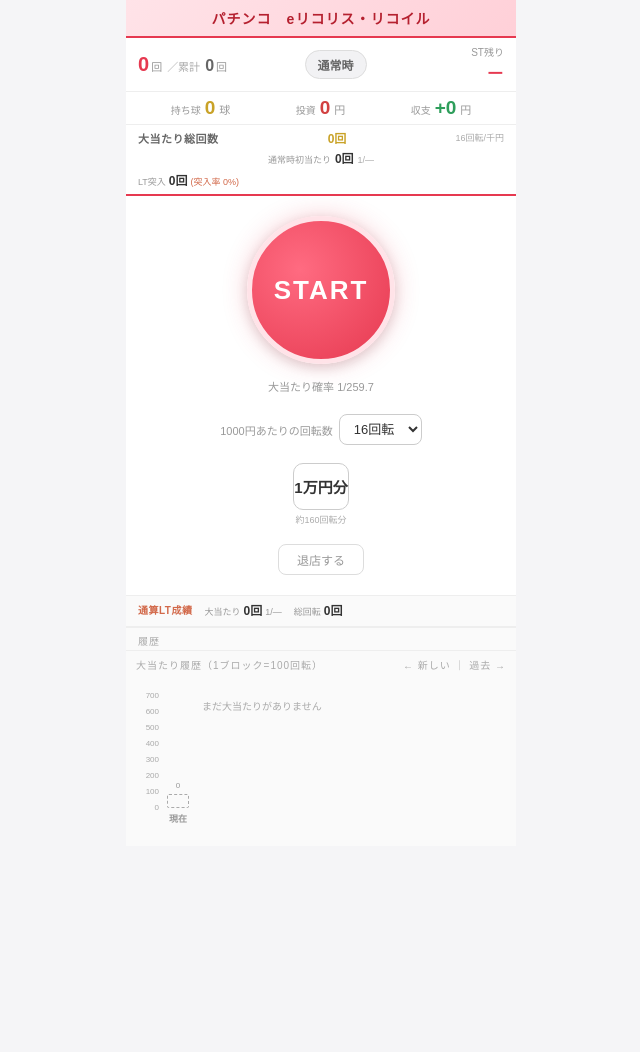
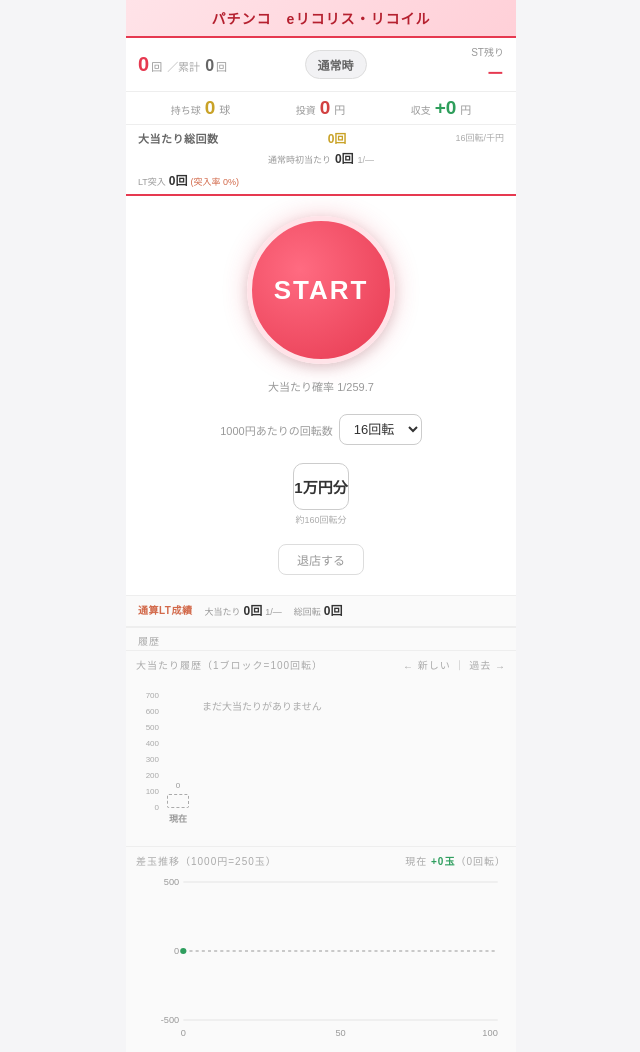
Before and after one commit to wwi195/pachinko-simulator-lycoris, a website: page index.html in a window 1280 px wide. Shown: the whole page, without its empty margins (319-959 px from the left). Before the commit the page ends 846 px from the top, so only its background shows below. Drawn offline with Linux system fonts and the light colour scheme.

Commit message:
差玉推移の折れ線グラフを追加
Co-Authored-By: Claude Opus 5.5 <noreply@anthropic.com>
Claude-Session: https://claude.ai/code/session_015GgmD4MiEe8Yo388aAa96A

```diff
--- a/index.html
+++ b/index.html
@@ -101,6 +101,12 @@
       </div>
     </div>
 
+    <!-- 差玉推移グラフ：横軸=総回転数、縦軸=差玉（持ち玉−投資玉） -->
+    <div id="slump-area">
+      <div class="slump-title"><span>差玉推移（1000円=250玉）</span><span id="slump-now"></span></div>
+      <svg id="slump-svg" viewBox="0 0 360 170" preserveAspectRatio="none"></svg>
+    </div>
+
   </div>
   <script src="logic.js"></script>
   <script src="script.js"></script>
--- a/script.js
+++ b/script.js
@@ -44,6 +44,7 @@ function consumeSpinCost() {
     game.toushi   += units * 1000;
     game.mochiDama = units * 250 - shortfall;
   }
+  recordSlump();
 }
 
 function addBalls(n) {
@@ -283,6 +284,7 @@ function resetGame() {
   game.ltUltimateDriveNominalBalls = 0;
   game.pending         = {};
   game.eigyoAlertShown = false;
+  game.slump = [{ x: 0, y: 0 }];
   game.log             = [];
   render();
 }
@@ -294,12 +296,77 @@ function setState(state) {
   render();
 }
 
+// ---- 差玉推移グラフ ----
+// 差玉 = 持ち玉 − 投資玉（1000円=250玉）。横軸は通常時の総回転数
+function currentDiffBalls() {
+  return Math.round(game.mochiDama - game.toushi / 4);
+}
+function recordSlump() {
+  if (!game.slump) game.slump = [{ x: 0, y: 0 }];
+  const y = currentDiffBalls();
+  const pts = game.slump;
+  const last = pts[pts.length - 1];
+  if (last.x === game.totalSpins && last.y === y) return;
+  pts.push({ x: game.totalSpins, y });
+  if (pts.length > 40000) game.slump = pts.filter((_, i) => i % 2 === 0 || i === pts.length - 1);
+}
+function slumpNiceStep(range) {
+  const raw = range / 4;
+  const pow = Math.pow(10, Math.floor(Math.log10(raw)));
+  const n = raw / pow;
+  return (n <= 1 ? 1 : n <= 2 ? 2 : n <= 5 ? 5 : 10) * pow;
+}
+function renderSlumpGraph() {
+  const el = document.getElementById('slump-svg');
+  if (!el) return;
+  recordSlump();
+  const pts = game.slump;
+  const W = 360, H = 170, L = 46, R = 8, T = 10, B = 22;
+  const maxX = Math.max(100, pts[pts.length - 1].x);
+  let minY = 0, maxY = 0;
+  pts.forEach((p) => { if (p.y < minY) minY = p.y; if (p.y > maxY) maxY = p.y; });
+  if (maxY - minY < 1000) { maxY += 500; minY -= 500; }
+  const step = slumpNiceStep(maxY - minY);
+  minY = Math.floor(minY / step) * step;
+  maxY = Math.ceil(maxY / step) * step;
+  const sx = (x) => L + (x / maxX) * (W - L - R);
+  const sy = (y) => T + (1 - (y - minY) / (maxY - minY)) * (H - T - B);
+  let grid = '';
+  for (let v = minY; v <= maxY + 1e-9; v += step) {
+    const y = sy(v).toFixed(1);
+    grid += `<line x1="${L}" y1="${y}" x2="${W - R}" y2="${y}" class="${v === 0 ? 'sl-zero' : 'sl-grid'}"/>`;
+    grid += `<text x="${L - 4}" y="${(+y + 3).toFixed(1)}" class="sl-ylab">${v.toLocaleString()}</text>`;
+  }
+  const xStep = slumpNiceStep(maxX);
+  for (let v = 0; v <= maxX + 1e-9; v += xStep) {
+    const anchor = sx(v) > W - R - 16 ? ' style="text-anchor:end"' : '';
+    grid += `<text x="${sx(v).toFixed(1)}" y="${H - 6}" class="sl-xlab"${anchor}>${v.toLocaleString()}</text>`;
+  }
+  const maxPts = (W - L - R) * 2;
+  const stride = Math.max(1, Math.floor(pts.length / maxPts));
+  const line = pts.filter((_, i) => i % stride === 0 || i === pts.length - 1)
+    .map((p) => `${sx(p.x).toFixed(1)},${sy(p.y).toFixed(1)}`).join(' ');
+  const cur = pts[pts.length - 1];
+  const cls = cur.y >= 0 ? 'plus' : 'minus';
+  // 0より上はプラス色、下はマイナス色で塗り分ける
+  const zeroOff = Math.min(1, Math.max(0, (sy(0) - T) / (H - T - B))).toFixed(4);
+  el.innerHTML = `<defs><linearGradient id="sl-grad" gradientUnits="userSpaceOnUse" x1="0" y1="${T}" x2="0" y2="${H - B}">
+      <stop offset="${zeroOff}" stop-color="#2e9e5e"/><stop offset="${zeroOff}" stop-color="#d64545"/>
+    </linearGradient></defs>
+    ${grid}
+    <polyline points="${line}" class="sl-line" stroke="url(#sl-grad)"/>
+    <circle cx="${sx(cur.x).toFixed(1)}" cy="${sy(cur.y).toFixed(1)}" r="3" class="sl-dot ${cls}"/>`;
+  document.getElementById('slump-now').innerHTML =
+    `現在 <b class="${cls}">${cur.y >= 0 ? '+' : ''}${cur.y.toLocaleString()}玉</b>（${game.totalSpins.toLocaleString()}回転）`;
+}
+
 function render() {
   renderHeader();
   renderModeBadge();
   renderMainScreen();
   renderRushStats();
   renderHitGraph();
+  renderSlumpGraph();
 }
 
 function renderHeader() {
--- a/style.css
+++ b/style.css
@@ -490,3 +490,17 @@ body {
 .hist-col.big-chain .hist-type { color: #c48f00; }
 .hist-idx { font-size: 8px; color: #aaa; height: 12px; }
 .hist-empty { font-size: 10px; color: #aaa; padding: 20px 4px; }
+
+/* ---- 差玉推移グラフ ---- */
+#slump-area { background: #fafafa; border-top: 1px solid #eee; padding: 6px 10px 10px; flex-shrink: 0; }
+.slump-title { font-size: 10px; color: #aaa; letter-spacing: 1px; margin-bottom: 4px; display: flex; justify-content: space-between; }
+.slump-title b.plus { color: #2e9e5e; }
+.slump-title b.minus { color: #d64545; }
+#slump-svg { width: 100%; height: 170px; display: block; }
+#slump-svg .sl-grid { stroke: #e6e6e6; stroke-width: 1; }
+#slump-svg .sl-zero { stroke: #999; stroke-width: 1; stroke-dasharray: 3 3; }
+#slump-svg .sl-ylab { fill: #999; font-size: 9px; text-anchor: end; }
+#slump-svg .sl-xlab { fill: #999; font-size: 9px; text-anchor: middle; }
+#slump-svg .sl-line { fill: none; stroke-width: 1.6; stroke-linejoin: round; vector-effect: non-scaling-stroke; }
+#slump-svg .sl-dot.plus { fill: #2e9e5e; }
+#slump-svg .sl-dot.minus { fill: #d64545; }
```
